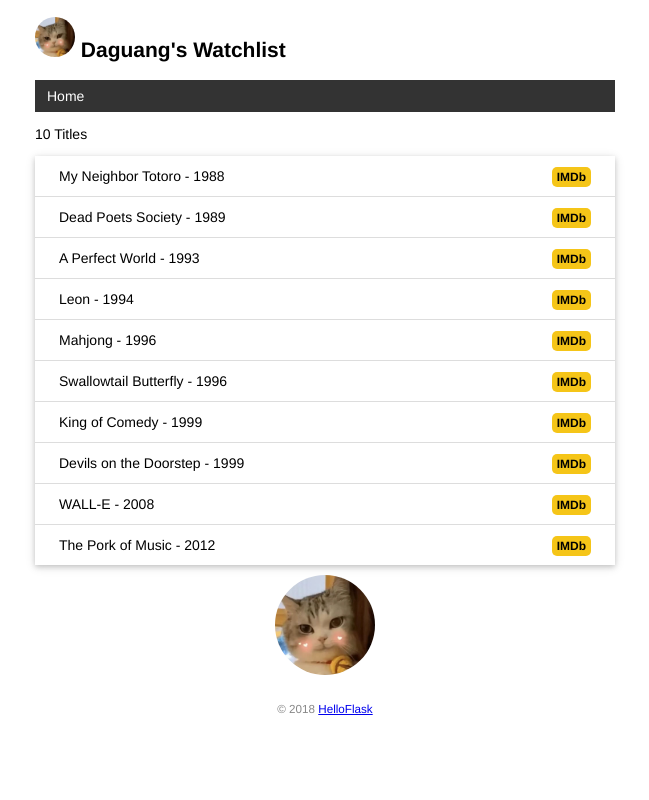
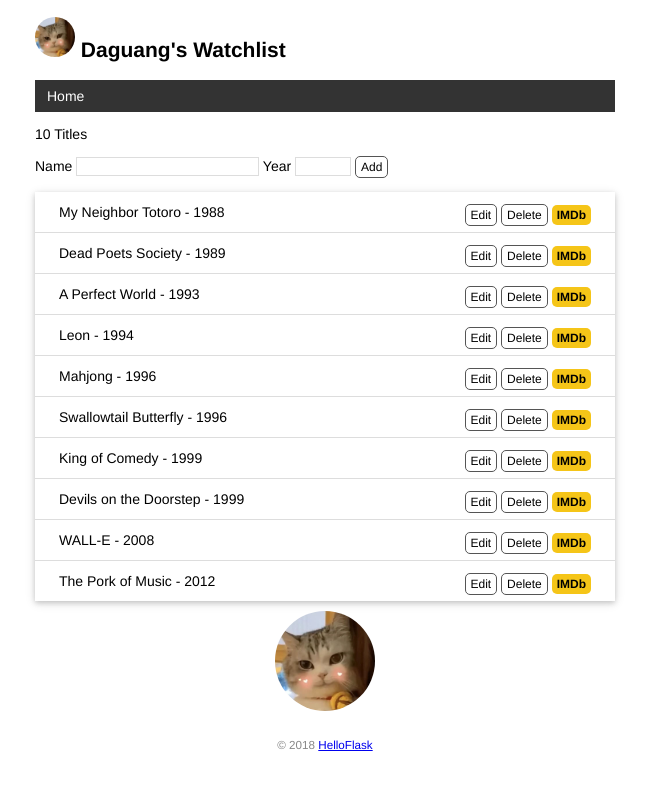
Before and after one commit to DaDaGuang/watchlist, a Flask app: page / in a window 1280 px wide. Shown: the whole page, without its empty margins (315-964 px from the left). Run offline with Flask 2, Linux system fonts and the light colour scheme; data comes from the database, SQL or seed files in the repository; both versions use the stored data as it was after the commit.

Commit message:
Create, edit and delete item by form

```diff
--- a/app.py
+++ b/app.py
@@ -1,4 +1,4 @@
-from flask import Flask, render_template, url_for
+from flask import Flask, render_template, url_for, request, redirect, flash
 from markupsafe import escape
 from flask_sqlalchemy import SQLAlchemy
 import os
@@ -14,6 +14,7 @@ else:  # 否则使用四个斜线
 app = Flask(__name__)
 app.config['SQLALCHEMY_DATABASE_URI'] = prefix + os.path.join(app.root_path, 'data.db')
 app.config['SQLALCHEMY_TRACK_MODIFICATIONS'] = False  # 关闭对模型修改的监控
+app.config['SECRET_KEY'] = 'dev'  # 等同于 app.secret_key = 'dev'
 # 在扩展类实例化前加载配置
 db = SQLAlchemy(app)
 
@@ -69,14 +70,59 @@ def inject_user():  # 函数名可以随意修改
     user = User.query.first()
     return dict(user=user)  # 需要返回字典，等同于 return {'user': user}
 
-@app.route('/')
+@app.route('/',methods=['GET','POST'])
 def index():
-    movies = Movie.query.all()  # 读取所有电影记录
+    if request.method == 'POST':  # 判断是否是 POST 请求
+        # 获取表单数据
+        title = request.form.get('title')  # 传入表单对应输入字段的 name 值
+        year = request.form.get('year')
+        # 验证数据
+        if not title or not year or len(year) != 4 or len(title) > 60:
+            flash('Invalid input.')  # 显示错误提示
+            return redirect(url_for('index'))  # 重定向回主页
+        # 保存表单数据到数据库
+        movie = Movie(title=title, year=year)  # 创建记录
+        db.session.add(movie)  # 添加到数据库会话
+        db.session.commit()  # 提交数据库会话
+        flash('Item created.')  # 显示成功创建的提示
+        return redirect(url_for('index'))  # 重定向回主页
+
+    movies = Movie.query.all()
     return render_template('index.html', movies=movies)
+
 
 @app.errorhandler(404)  # 传入要处理的错误代码
 def page_not_found(e):  # 接受异常对象作为参数
     return render_template('404.html'), 404  # 返回模板和状态码
+
+
+@app.route('/movie/edit/<int:movie_id>', methods=['GET', 'POST'])
+def edit(movie_id):
+    movie = Movie.query.get_or_404(movie_id)
+
+    if request.method == 'POST':  # 处理编辑表单的提交请求
+        title = request.form['title']
+        year = request.form['year']
+
+        if not title or not year or len(year) != 4 or len(title) > 60:
+            flash('Invalid input.')
+            return redirect(url_for('edit', movie_id=movie_id))  # 重定向回对应的编辑页面
+
+        movie.title = title  # 更新标题
+        movie.year = year  # 更新年份
+        db.session.commit()  # 提交数据库会话
+        flash('Item updated.')
+        return redirect(url_for('index'))  # 重定向回主页
+
+    return render_template('edit.html', movie=movie)  # 传入被编辑的电影记录
+
+@app.route('/movie/delete/<int:movie_id>', methods=['POST'])  # 限定只接受 POST 请求
+def delete(movie_id):
+    movie = Movie.query.get_or_404(movie_id)  # 获取电影记录
+    db.session.delete(movie)  # 删除对应的记录
+    db.session.commit()  # 提交数据库会话
+    flash('Item deleted.')
+    return redirect(url_for('index'))  # 重定向回主页
 
 
 # @app.route('/user/<name>')
--- a/static/style.css
+++ b/static/style.css
@@ -86,3 +86,49 @@ nav li a:hover {
     border-radius: 5px;
     padding: 3px 5px;
 }
+
+/* 覆盖某些浏览器对 input 元素定义的字体 */
+input[type=submit] {
+    font-family: inherit;
+}
+
+input[type=text] {
+    border: 1px solid #ddd;
+}
+
+input[name=year] {
+    width: 50px;
+}
+
+.btn {
+    font-size: 12px;
+    padding: 3px 5px;
+    text-decoration: none;
+    cursor: pointer;
+    background-color: white;
+    color: black;
+    border: 1px solid #555555;
+    border-radius: 5px;
+}
+
+.btn:hover {
+    text-decoration: none;
+    background-color: black;
+    color: white;
+    border: 1px solid black;
+}
+
+.alert {
+    position: relative;
+    padding: 7px;
+    margin: 7px 0;
+    border: 1px solid transparent;
+    color: #004085;
+    background-color: #cce5ff;
+    border-color: #b8daff;
+    border-radius: 5px;
+}
+
+.inline-form {
+    display: inline;
+}
--- a/templates/base.html
+++ b/templates/base.html
@@ -9,7 +9,11 @@
     <link rel="stylesheet" href="{{ url_for('static', filename='style.css') }}" type="text/css">
     {% endblock %}
 </head>
+
 <body>
+    {% for message in get_flashed_messages() %}
+    <div class="alert">{{ message }}</div>
+    {% endfor %}
     <h2>
         <img alt="Avatar" class="favicon" src="{{ url_for('static', filename='images/favicon.png') }}">
         {{ user.name }}'s Watchlist
--- a/templates/index.html
+++ b/templates/index.html
@@ -2,10 +2,19 @@
 
 {% block content %}
 <p>{{ movies|length }} Titles</p>
+<form method="post">
+    Name <input type="text" name="title" autocomplete="off" required>
+    Year <input type="text" name="year" autocomplete="off" required>
+    <input class="btn" type="submit" name="submit" value="Add">
+</form>
 <ul class="movie-list">
     {% for movie in movies %}
     <li>{{ movie.title }} - {{ movie.year }}
         <span class="float-right">
+            <a class="btn" href="{{ url_for('edit', movie_id=movie.id) }}">Edit</a>
+            <form class="inline-form" method="post" action="{{ url_for('delete', movie_id=movie.id) }}">
+                <input class="btn" type="submit" name="delete" value="Delete" onclick="return confirm('Are you sure?')">
+            </form>
             <a class="imdb" href="https://www.imdb.com/find?q={{ movie.title }}" target="_blank" title="Find this movie on IMDb">IMDb</a>
         </span>
     </li>
```
Also changed, not shown: templates/edit.html (added, +10 -0 lines), data.db.
